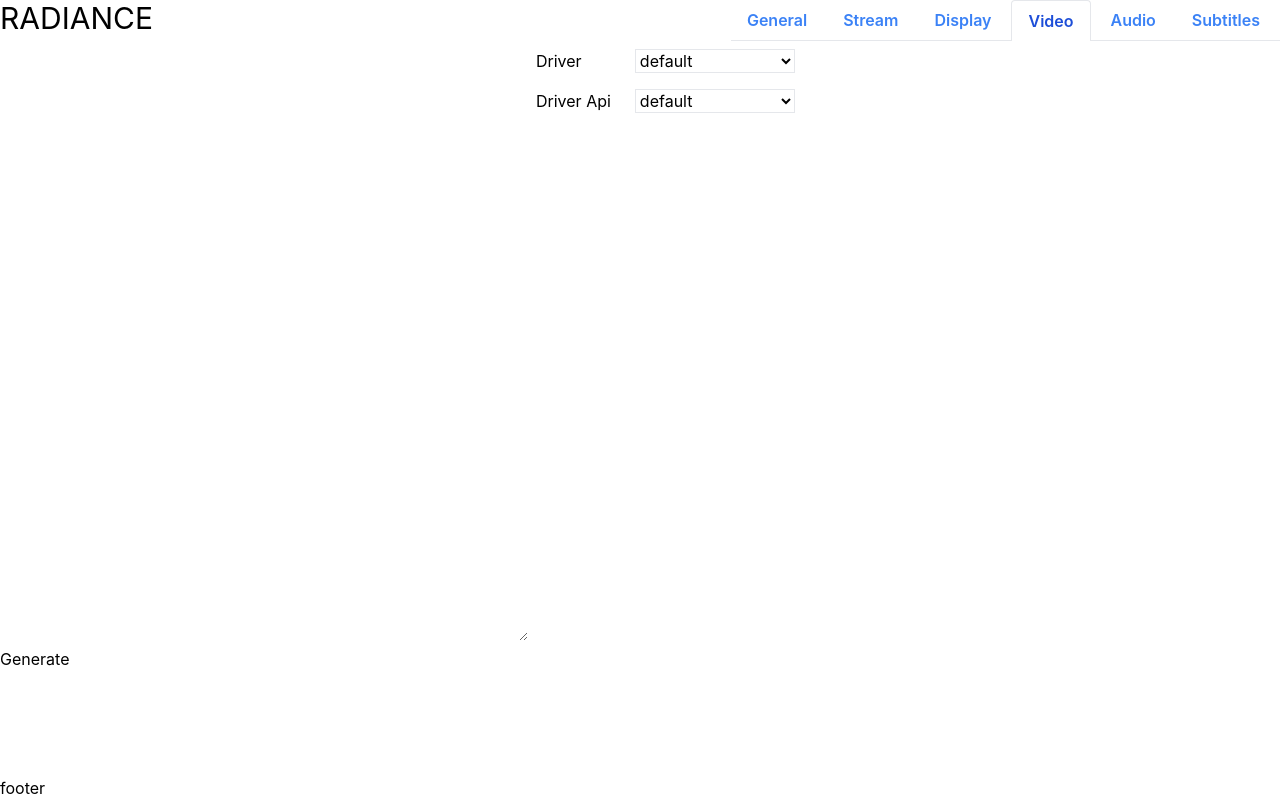
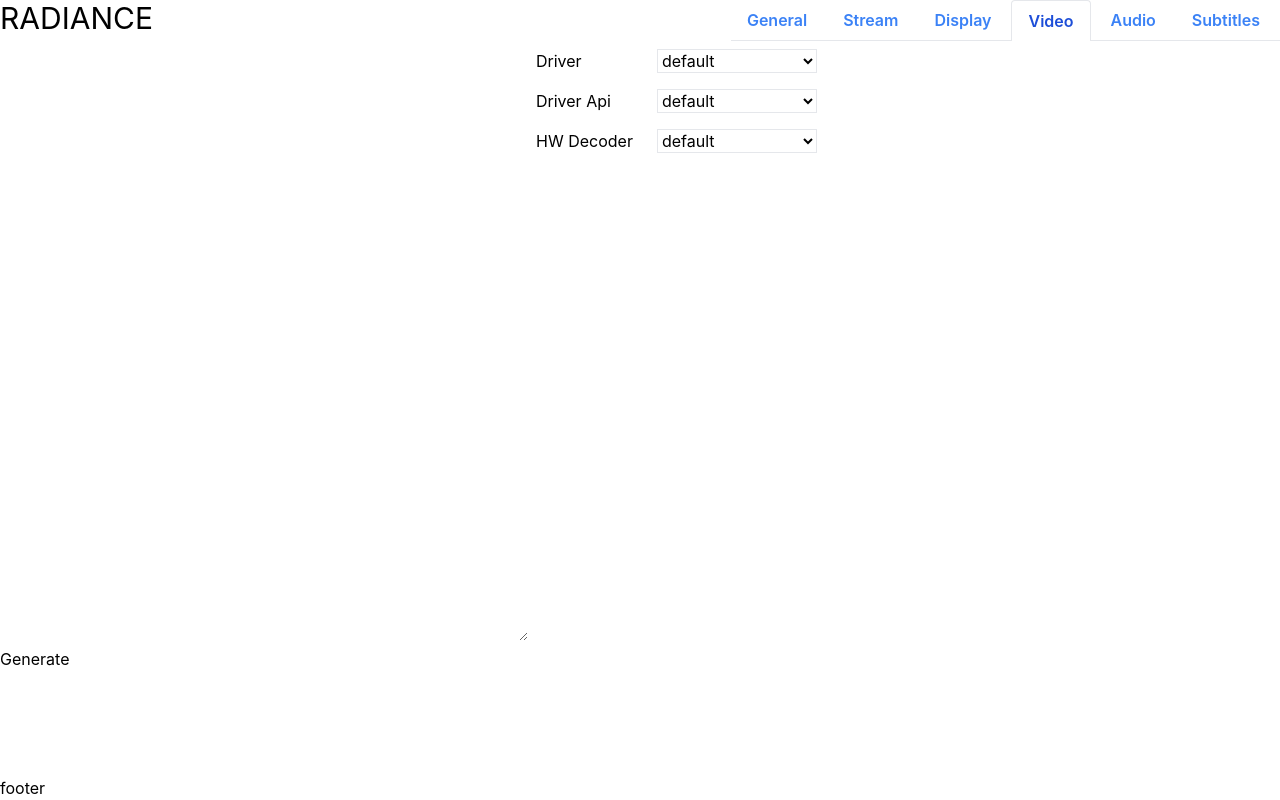
Before and after one commit to vishal-joshy/radiance, a React (Create React App) app: page /video in a window 1280 px wide. Built offline with nearby package versions, Linux system fonts and the light colour scheme.

Commit message:
Add hwdec option to video dropdown.

```diff
--- a/src/data/video.ts
+++ b/src/data/video.ts
@@ -1,20 +1,41 @@
 const dropdown = [
   {
-    id: "vo",
-    label: "Driver",
+    id: 'vo',
+    label: 'Driver',
     options: {
-      default: "",
-      gpu: "gpu",
-      "gpu-hq": "gpu-hq",
-      direct3d: "direct3d",
-      vappi: "vaapi",
-      caca: "caca",
+      default: '',
+      gpu: 'gpu',
+      'gpu-hq': 'gpu-hq',
+      direct3d: 'direct3d',
+      vappi: 'vaapi',
+      caca: 'caca',
     },
   },
   {
-    id: "gui-api",
-    label: "Driver Api",
-    options: { default: "", opengl: "opengl", vulkan: "vulkan", d3d11: "d3d11" },
+    id: 'gui-api',
+    label: 'Driver Api',
+    options: { default: '', opengl: 'opengl', vulkan: 'vulkan', d3d11: 'd3d11' },
+  },
+  {
+    id: 'hwdec',
+    label: 'HW Decoder',
+    options: {
+      default: '',
+      yes: 'yes',
+      no: 'no',
+      auto: 'auto',
+      'auto-copy': 'auto-copy',
+      'auto-safe': 'auto-safe',
+      crystalhd: 'crystalhd',
+      cuda: 'cuda',
+      'cuda-copy': 'cuda-copy',
+      d3d11va: 'd3d11va',
+      'd3d11va-copy': 'd3d11va-copy',
+      dxva2: 'dxva2',
+      'dxva2-copy': 'dxva2-copy',
+      nvdec: 'nvdec',
+      'nvdec-copy': 'nvdec-copy',
+    },
   },
 ];
 
```
